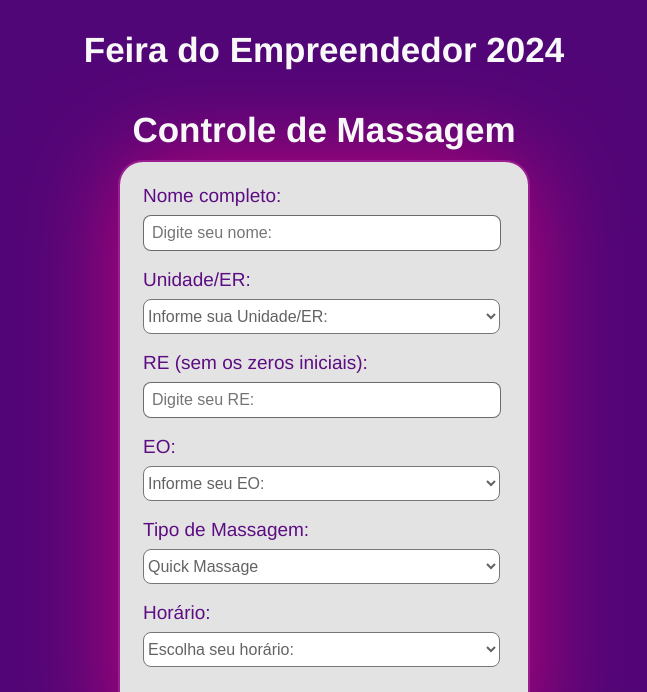
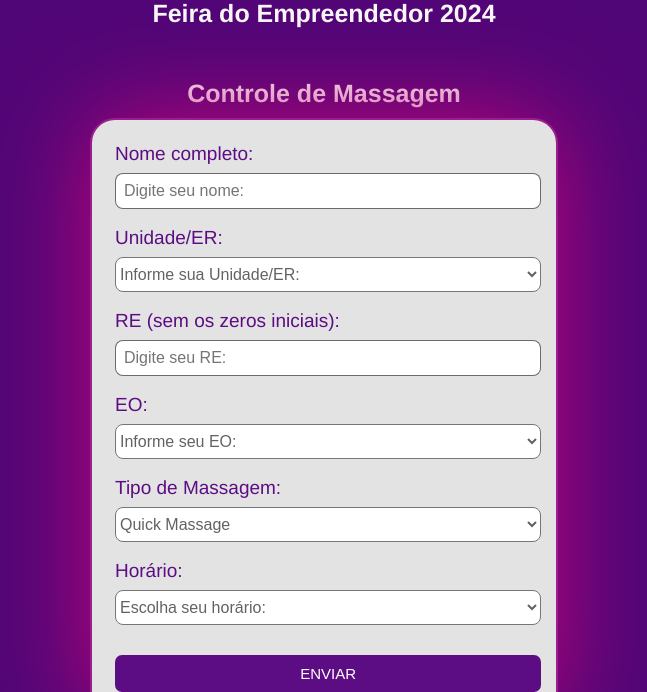
Before and after one commit to NatanCar22/Front---massagem-FE24, a plain HTML site: page index.html in a window 1280 px wide. Shown: the top 692 px of the page, without its empty margins (316-963 px from the left). Drawn offline with nearby package versions, Linux system fonts and the light colour scheme.

Commit message:
ajuste flexblox

```diff
--- a/index.html
+++ b/index.html
@@ -97,9 +97,12 @@
 
 <body>
 
+    <div style="width: 100%; height: 100vh; display: flex; align-items: center; justify-content: center; flex-direction: column;">
+        <div style="margin-top: 100px;">
             <h1>Feira do Empreendedor 2024</h1>
             <h2>Controle de Massagem</h2>
-
+        </div>
+        <div>
             <form>
                 <label for="nomeCompleto">Nome completo:</label>
                 <input type="text" id="nomeCompleto" name="nomeCompleto" required
@@ -282,8 +285,10 @@
 
                 <input type="submit" onclick="getData()" value="ENVIAR">
             </form>
+        </div>
+        <img src="logo-fe24-pink.png" alt="teste">
+    </div>
 
-    <img src="logo-fe24-pink.png" alt="teste">
 
 </body>
 
--- a/style.css
+++ b/style.css
@@ -7,9 +7,8 @@ body {
 
 h1 {
     text-align: center;
-    padding: 0%;
     font-family: 'Helvetica', Arial, sans-serif; /* Altera a fonte conforme desejado */
-    font-size: 35px; /* Altera o tamanho da fonte */
+    font-size: 25px; /* Altera o tamanho da fonte */
     color: #f8f8f8; /* Altera a cor do titulo */
     height: 20px;
     margin-block: 30px;
@@ -19,17 +18,16 @@ h2 {
     text-align: center;
     padding: 0%;
     font-family: 'Helvetica', Arial, sans-serif; /* Altere a fonte conforme desejado */
-    font-size: 35px; /* Altere o tamanho da fonte */
+    font-size: 25px; /* Altere o tamanho da fonte */
     color: #f8f8f8; /* Altere a cor do titulo */
     margin-block: 60px;
     margin-bottom: 10px;
 }
 
 form {
-    width: 350px; /*altera a largura do formulário*/
+    min-width: 350px; /*altera a largura do formulário*/
     margin: 0 auto 100px; /* Adiciona margem inferior para separar do título */
     padding: 23px; /*Fundo do formulário*/
-    padding-right: 35px;
     background-color: #e3e3e3;
     border-radius: 25px;
     box-shadow: 0 0 100px rgb(193, 5, 121);
```
Lines whose indentation alone changed are shown as unchanged.
